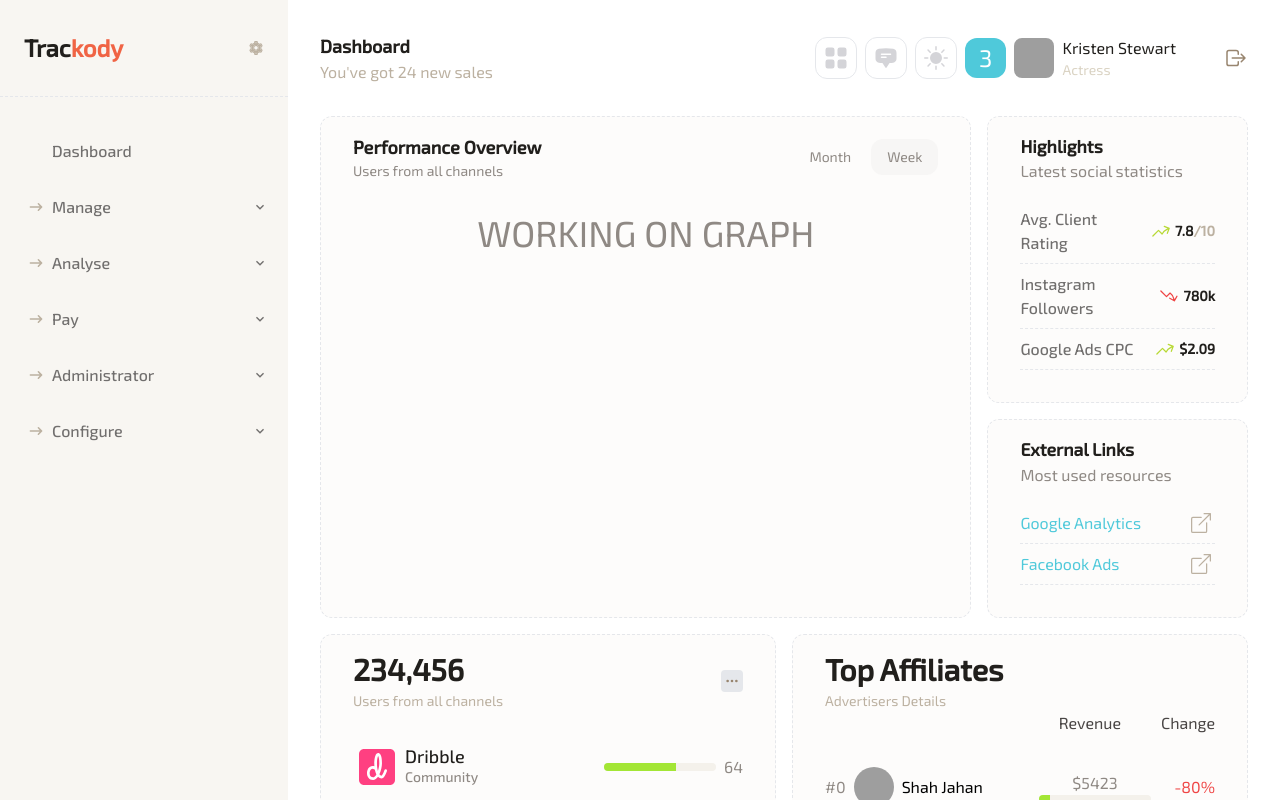
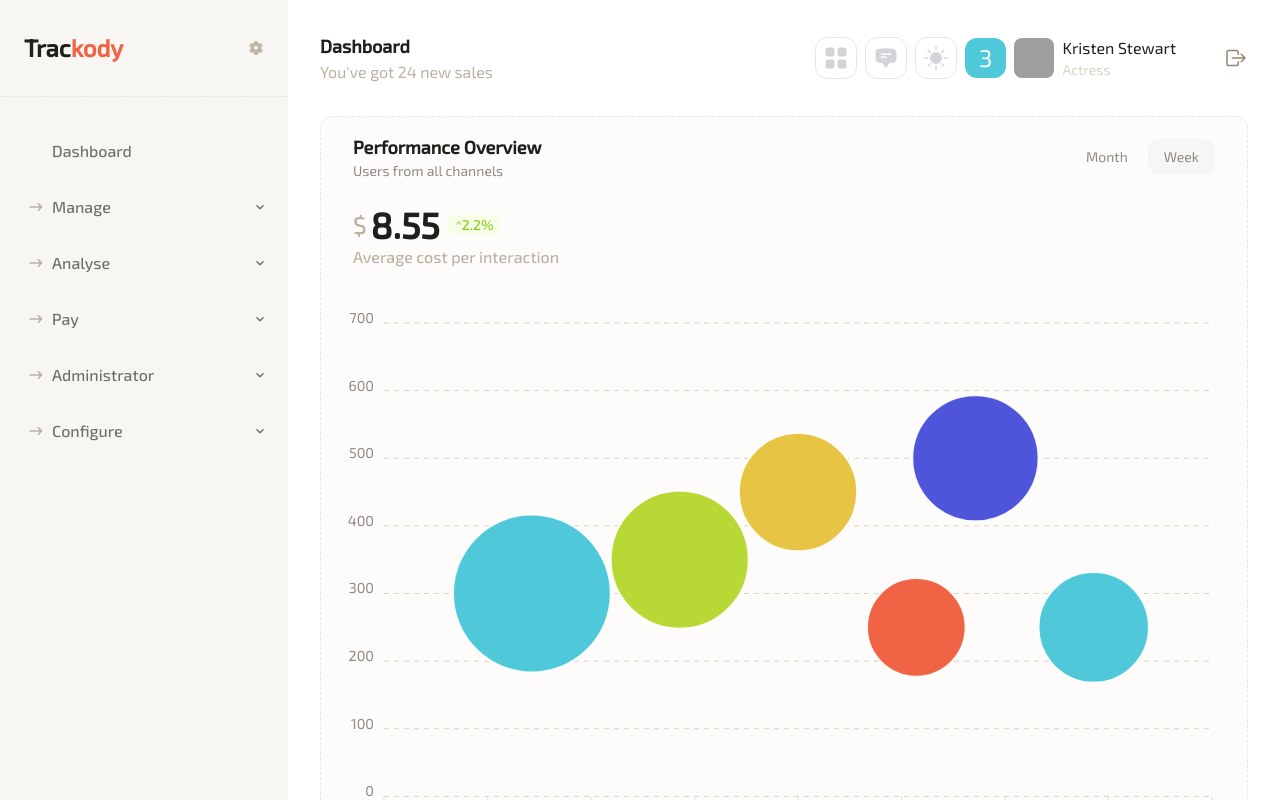
Before and after one commit to napstar-420/trackody-saas-app, a React (Vite) app: page /admin in a window 1280 px wide. Built offline with nearby package versions, Linux system fonts and the light colour scheme; grey boxes are pictures that could not be loaded.

Commit message:
create performance overview graph

```diff
--- a/package.json
+++ b/package.json
@@ -9,10 +9,12 @@
     "preview": "vite preview"
   },
   "dependencies": {
+    "apexcharts": "^3.37.2",
     "autoprefixer": "^10.4.14",
     "framer-motion": "^10.10.0",
     "prop-types": "^15.8.1",
     "react": "^18.2.0",
+    "react-apexcharts": "^1.4.0",
     "react-dom": "^18.2.0",
     "react-icons": "^4.8.0",
     "react-router-dom": "^6.9.0"
--- a/src/components/dashboard/admin/notification.jsx
+++ b/src/components/dashboard/admin/notification.jsx
@@ -27,7 +27,7 @@ function NotificationTab({ opened }) {
     <AnimatePresence>
       {opened === 'NT' && (
         <motion.div
-          className='absolute w-80 top-12 transition-all bg-white rounded-xl overflow-hidden shadow-2xl'
+          className='absolute w-80 top-12 z-10 transition-all bg-white rounded-xl overflow-hidden shadow-2xl'
           initial={{ opacity: 0, y: 10 }}
           animate={{ opacity: 1, y: 0, transitionTimingFunction: 'ease' }}
           exit={{ opacity: 0, y: 20 }}
--- a/src/components/dashboard/admin/performanceOverview.jsx
+++ b/src/components/dashboard/admin/performanceOverview.jsx
@@ -1,9 +1,114 @@
 import React from 'react';
+import Chart from 'react-apexcharts';
 
 export default function PerformanceOverview() {
+  const bubbleColors = ['#4fc9da', '#b8d935', '#e8c444', '#f06445', '#4f55da'];
+  const options = {
+    legend: {
+      position: 'bottom',
+      offsetY: 30,
+      fontFamily: 'Exo 2, sans-serif',
+      fontSize: '14px',
+      fontWeight: 600,
+      padding: 12,
+      horizontalAlign: 'left',
+      markers: {
+        offsetX: -5,
+        offsetY: 0,
+      },
+      itemMargin: {
+        horizontal: 16,
+        vertical: 0,
+      },
+      onItemClick: {
+        toggleDataSeries: false,
+      },
+      labels: {
+        colors: '#8f8984',
+        useSeriesColors: false,
+      },
+    },
+    colors: bubbleColors,
+    chart: {
+      type: 'bubble',
+      toolbar: {
+        show: false,
+      },
+    },
+    dataLabels: {
+      enabled: false,
+    },
+    tooltip: {
+      show: true,
+    },
+    fill: {
+      opacity: 1,
+    },
+    grid: {
+      strokeDashArray: 5,
+      borderColor: '#dad3c3',
+      borderWidth: 2,
+    },
+    xaxis: {
+      max: 700,
+      min: 0,
+      tickAmount: 7,
+      tickPlacement: 'off',
+      axisBorder: {
+        show: false,
+      },
+      type: 'category',
+      labels: {
+        style: {
+          colors: '#8f8984',
+          fontFamily: "'Exo 2', sans-serif",
+          fontSize: '0.9rem',
+        },
+      },
+    },
+    yaxis: {
+      max: 700,
+      min: 0,
+      tickAmount: 7,
+      labels: {
+        style: {
+          colors: '#8f8984',
+          fontFamily: "'Exo 2', sans-serif",
+          fontSize: '0.9rem',
+        },
+      },
+    },
+  };
+  const series = [
+    {
+      name: 'Social Campaigns',
+      data: [[125, 300, 40]],
+    },
+    {
+      name: 'Email newsletter',
+      data: [[250, 350, 35]],
+    },
+    {
+      name: 'TV Campaign',
+      data: [[350, 450, 30]],
+    },
+    {
+      name: 'Google Ads',
+      data: [[450, 250, 25]],
+    },
+    {
+      name: 'Courses',
+      data: [[500, 500, 32]],
+    },
+    {
+      name: 'Radio',
+      data: [[600, 250, 28]],
+    },
+  ];
+
   return (
-    <div className='sm:col-start-1 sm:col-end-3 xl:col-end-2 xl:row-start-1 xl:row-end-3 bg-[#fdfcfb] border border-dashed px-8 py-4 rounded-xl'>
-      <div className='flex justify-between items-center'>
+    <div className='bg-[#fdfcfb] border border-dashed py-4 rounded-xl'>
+      <div className='flex justify-between items-center px-8'>
         <div>
           <h2 className='text-lg text-light_text font-semibold'>
             Performance Overview
@@ -19,8 +124,22 @@ export default function PerformanceOverview() {
           </button>
         </div>
       </div>
-      <div className='text-4xl text-center py-8 text-light_800'>
-        WORKING ON GRAPH
+      <div className='py-6 px-8'>
+        <div className='flex items-center gap-1'>
+          <span className='text-light_600 text-2xl font-medium self-start mt-1'>
+            $
+          </span>
+          <span className='text-4xl font-semibold text-light_text'>8.55</span>
+          <span className='ml-1 px-2 rounded-lg text-sm bg-lime-50 font-medium text-lime-500'>
+            ^2.2%
+          </span>
+        </div>
+        <p className='text-light_600 font-medium'>
+          Average cost per interaction
+        </p>
+      </div>
+      <div className='text-4xl text-center pb-4 text-light_800 px-3'>
+        <Chart options={options} series={series} type='bubble' width={'100%'} />
       </div>
     </div>
   );
--- a/src/components/dashboard/admin/profileBtn.jsx
+++ b/src/components/dashboard/admin/profileBtn.jsx
@@ -47,7 +47,7 @@ function ProfileOverview({ opened, setOpened }) {
         <motion.div
           onMouseEnter={() => setOpened('PROFILE')}
           onMouseLeave={() => setOpened('')}
-          className='w-72 bg-white absolute top-10 right-0 shadow-2xl rounded-2xl'
+          className='w-72 bg-white absolute z-10 top-10 right-0 shadow-2xl rounded-2xl'
           initial={{ opacity: 0, y: 10 }}
           animate={{ opacity: 1, y: 0, transitionTimingFunction: 'ease' }}
           exit={{ opacity: 0, y: 20 }}
--- a/src/components/dashboard/admin/quickLinks.jsx
+++ b/src/components/dashboard/admin/quickLinks.jsx
@@ -51,7 +51,7 @@ function QuickLinks({ opened }) {
     <AnimatePresence>
       {opened === 'QL' && (
         <motion.div
-          className='absolute w-80 transition-all bg-white rounded-xl overflow-hidden shadow-2xl'
+          className='absolute w-80 z-10 transition-all bg-white rounded-xl overflow-hidden shadow-2xl'
           style={{ left: 0, top: 50 }}
           initial={{ opacity: 0, y: 10 }}
           animate={{ opacity: 1, y: 0, transitionTimingFunction: 'ease' }}
--- a/src/components/dashboard/admin/themeToggle.jsx
+++ b/src/components/dashboard/admin/themeToggle.jsx
@@ -33,7 +33,7 @@ function ThemeToggler({ opened, setOpened }) {
         <motion.div
           onMouseEnter={() => setOpened('TT')}
           onMouseLeave={() => setOpened('')}
-          className='bg-white p-3 shadow-2xl absolute w-44 top-10 left-24 rounded-xl flex flex-col gap-2'
+          className='bg-white p-3 shadow-2xl z-10 absolute w-44 top-10 left-24 rounded-xl flex flex-col gap-2'
           initial={{ opacity: 0, y: 10 }}
           animate={{ opacity: 1, y: 0, transitionTimingFunction: 'ease' }}
           exit={{ opacity: 0, y: 20 }}
--- a/src/index.css
+++ b/src/index.css
@@ -34,6 +34,9 @@
   }
   .side-nav-link.active {
     @apply bg-primary text-white;
+  }
+  .bubble-chart-tick {
+    @apply font-primary text-light_600 text-base;
   }
 }
 
--- a/src/pages/admin/dashboard.jsx
+++ b/src/pages/admin/dashboard.jsx
@@ -19,8 +19,8 @@ export default function Dashboard() {
         <ProfileHeader />
       </header>
       <main className='py-8 grid gap-4'>
-        <div className='grid sm:grid-cols-2 xl:grid-cols-[2.5fr_1fr] grid-rows-[auto_auto] gap-4'>
-          <PerformanceOverview />
+        <PerformanceOverview />
+        <div className='grid grid-cols-[repeat(auto-fit,_minmax(450px,1fr))] gap-4'>
           <HighLights />
           <ExternalLinks />
         </div>
```
Also changed, not shown: 1 other file (tests, documents, lock files or other folders).
